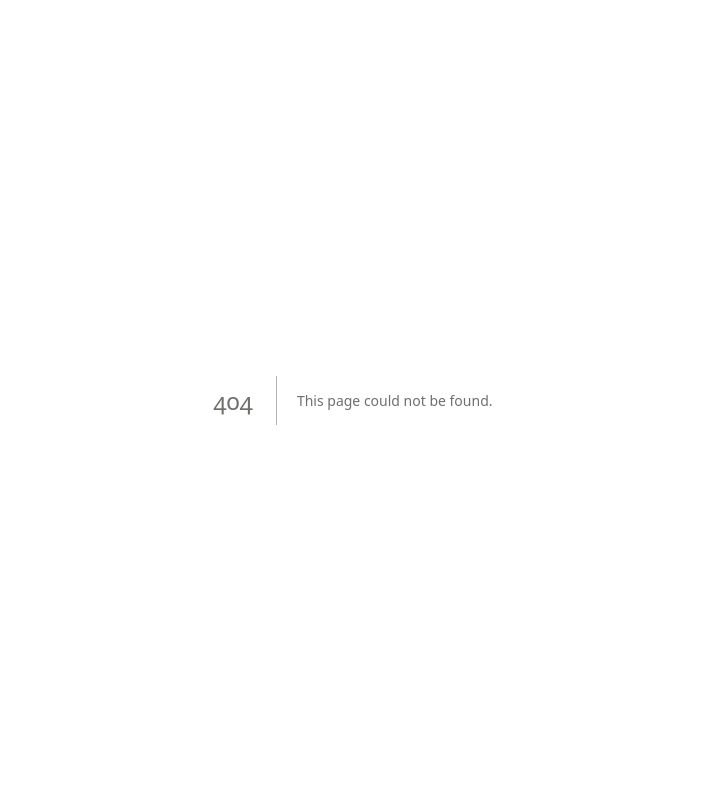
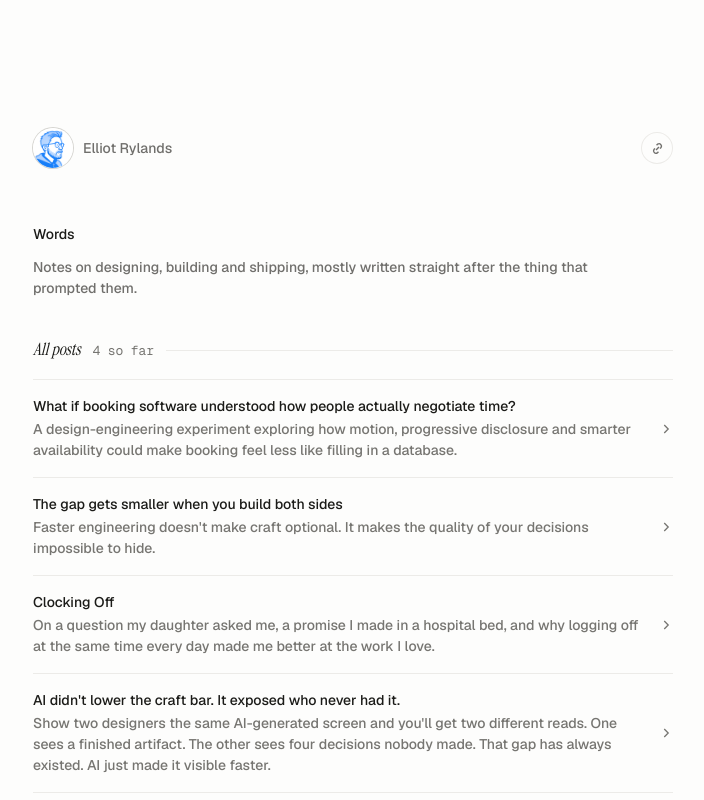
Before and after one commit to elliot-rylands/2026-Q3-Portfolio, a Next.js app: page /words in a window 1280 px wide. Before the commit this address had no page. Shown: the top 800 px of the page, without its empty margins (287-991 px from the left). Built offline with nearby package versions, Linux system fonts and the light colour scheme.

Commit message:
Add /words index page and All words links
Co-Authored-By: Claude Opus 5.5 <noreply@anthropic.com>
Claude-Session: https://claude.ai/code/session_01KdoiH8mDAeyEcUw3XcwFzH

```diff
--- a/app/globals.css
+++ b/app/globals.css
@@ -280,3 +280,15 @@ footer { margin-top: 104px; }
 .post-demo { margin: 12px 0; }
 .demo-placeholder { border: 1px dashed var(--underline); border-radius: 12px; padding: 40px 20px; text-align: center; color: var(--low); font-family: var(--mono); font-size: 13px; font-weight: 400; }
 @media (prefers-reduced-motion: reduce) { .post-title, .post-arrow { transition: none; } }
+
+/* Label row link, sits after the hairline on the right */
+.label-link { order: 2; font-family: var(--mono); font-size: 13px; line-height: 20px; font-weight: 400; letter-spacing: -0.01em; color: var(--low); text-decoration: none; transition: color .2s ease; }
+.label-link:hover, .label-link:focus-visible { color: var(--strong); }
+
+/* Words index: title with summary */
+.post-text { display: flex; flex-direction: column; gap: 2px; min-width: 0; }
+.post-list-dek .post-row { padding: 16px 0; }
+.post-list-dek .post-title { color: var(--strong); }
+.post-dek { color: var(--low); transition: transform .25s cubic-bezier(.2,.7,.2,1); }
+.post-row:hover .post-dek, .post-row:focus-visible .post-dek { transform: translateX(4px); }
+@media (prefers-reduced-motion: reduce) { .post-dek { transition: none; } }
--- a/app/page.tsx
+++ b/app/page.tsx
@@ -89,6 +89,7 @@ export default function Home() {
         <div className="prose section" data-animate style={{ "--stagger": 5 } as React.CSSProperties}>
           <div className="label-row">
             <h2 className="label" id="words">Words</h2>
+            <Link href="/words" className="label-link">All words</Link>
           </div>
           {posts.length === 0 ? (
             <p className="low">Nothing yet. The first post is being written.</p>
--- /dev/null
+++ b/app/words/page.tsx
@@ -0,0 +1,62 @@
+import type { Metadata } from "next";
+import { PageNav } from "@/components/PageNav";
+import { PostList } from "@/components/PostList";
+import { SiteFooter } from "@/components/SiteFooter";
+import { posts } from "@/lib/posts";
+import { site } from "@/lib/site";
+
+const intro = "Notes on designing, building and shipping, mostly written straight after the thing that prompted them.";
+
+export const metadata: Metadata = {
+  title: `Words · ${site.name}`,
+  description: intro,
+  alternates: { canonical: "/words" },
+};
+
+export default function WordsPage() {
+  const jsonLd = {
+    "@context": "https://schema.org",
+    "@type": "Blog",
+    name: `Words by ${site.name}`,
+    url: `${site.url}/words`,
+    author: { "@type": "Person", name: site.name, url: site.url },
+    blogPost: posts.map((p) => ({
+      "@type": "BlogPosting",
+      headline: p.title,
+      description: p.dek,
+      datePublished: p.date,
+      url: `${site.url}/words/${p.slug}`,
+    })),
+  };
+
+  return (
+    <main className="page">
+      <PageNav />
+
+      <header className="post-header prose">
+        <h1 className="lead" data-animate style={{ "--stagger": 1 } as React.CSSProperties}>
+          Words
+        </h1>
+        <p data-animate style={{ "--stagger": 2 } as React.CSSProperties}>
+          {intro}
+        </p>
+      </header>
+
+      <div className="prose" data-animate style={{ "--stagger": 3 } as React.CSSProperties}>
+        <div className="label-row">
+          <h2 className="label">All posts</h2>
+          <span className="label-aside">{posts.length} so far</span>
+        </div>
+        {posts.length === 0 ? (
+          <p className="low">Nothing yet. The first post is being written.</p>
+        ) : (
+          <PostList posts={posts} withDek />
+        )}
+      </div>
+
+      <SiteFooter stagger={4} />
+
+      <script type="application/ld+json" dangerouslySetInnerHTML={{ __html: JSON.stringify(jsonLd) }} />
+    </main>
+  );
+}
--- /dev/null
+++ b/components/PageNav.tsx
@@ -0,0 +1,17 @@
+import Image from "next/image";
+import Link from "next/link";
+import { site } from "@/lib/site";
+import { CopyLink } from "./CopyLink";
+
+// Shared top bar for inner pages: avatar + name back home, copy link on the right.
+export function PageNav() {
+  return (
+    <nav className="post-nav" data-animate>
+      <Link href="/" className="avatar-link" aria-label={`${site.name}, back to home`}>
+        <Image src="/elliot.png" alt="" width={40} height={40} className="avatar avatar-sm" />
+        <span className="avatar-name">{site.name}</span>
+      </Link>
+      <CopyLink />
+    </nav>
+  );
+}
--- a/components/PostList.tsx
+++ b/components/PostList.tsx
@@ -1,14 +1,18 @@
 import Link from "next/link";
 import type { Post } from "@/lib/posts";
 
-// Words list: titles only, separated by hairlines.
-export function PostList({ posts }: { posts: Post[] }) {
+// Words list: separated by hairlines, chevron on the right.
+// `withDek` adds the one-line summary under each title (used on /words).
+export function PostList({ posts, withDek = false }: { posts: Post[]; withDek?: boolean }) {
   return (
-    <ul className="post-list">
+    <ul className={withDek ? "post-list post-list-dek" : "post-list"}>
       {posts.map((post) => (
         <li key={post.slug}>
           <Link href={`/words/${post.slug}`} className="post-row">
-            <span className="post-title">{post.title}</span>
+            <span className="post-text">
+              <span className="post-title">{post.title}</span>
+              {withDek ? <span className="post-dek">{post.dek}</span> : null}
+            </span>
             <svg className="post-arrow" viewBox="0 0 16 16" fill="none" stroke="currentColor" strokeWidth="1.5" aria-hidden="true">
               <path d="M6 3.5l4.5 4.5L6 12.5" />
             </svg>
```
Also changed, not shown: app/words/[slug]/page.tsx (+3 -9 lines), public/llms.txt.
